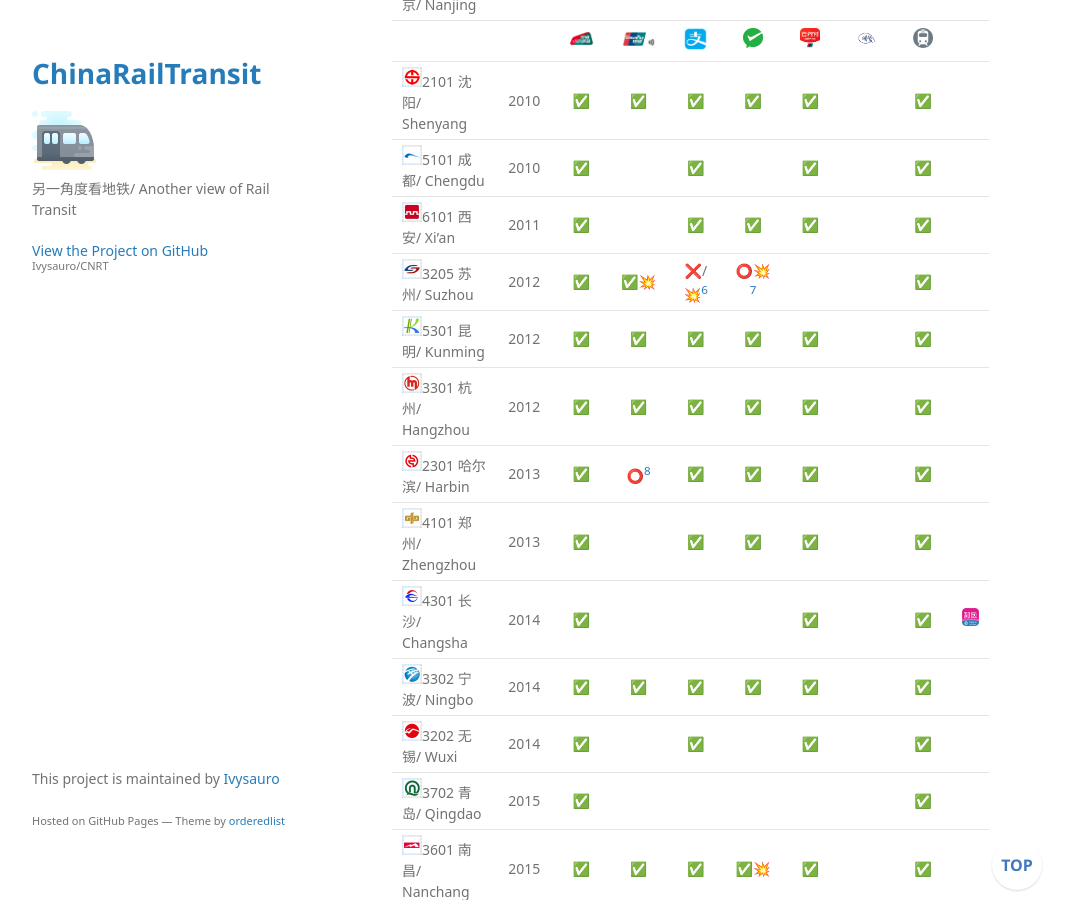
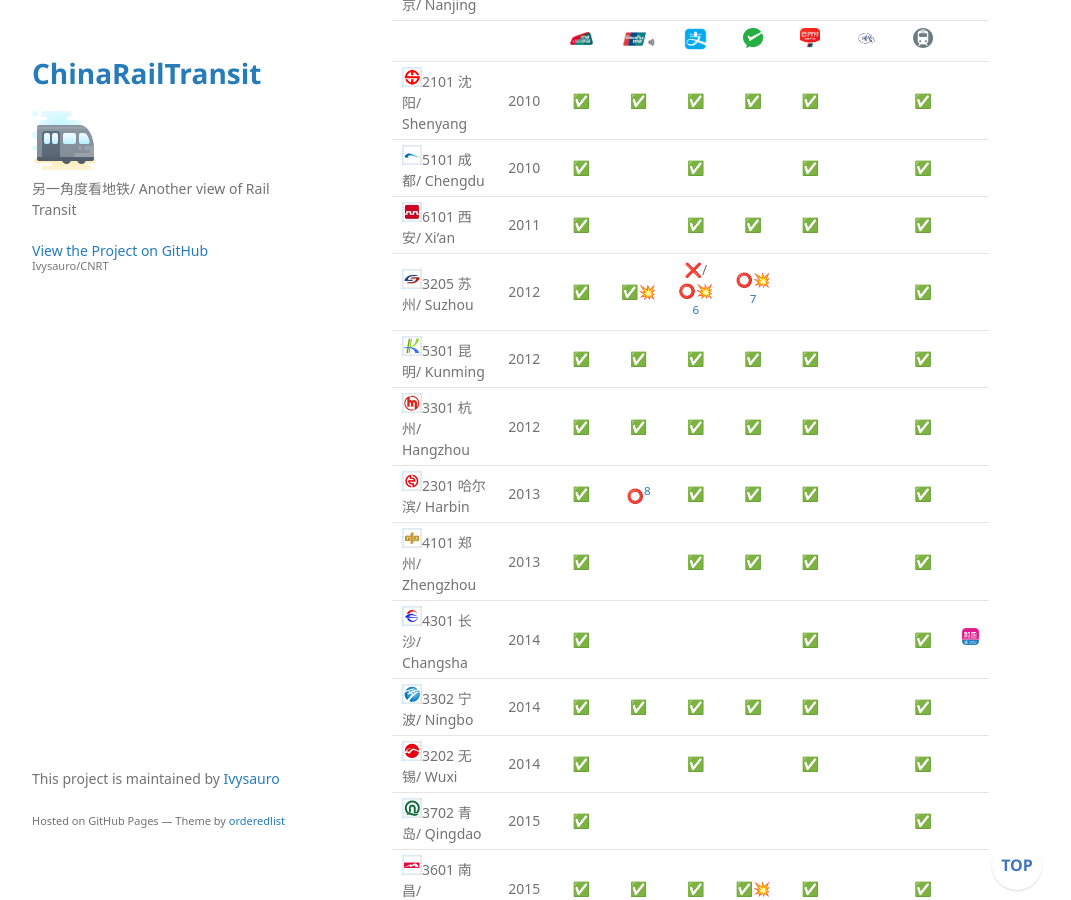
Before and after one commit to Ivysauro/CNRT, a Jekyll site: the page built from data/Pay.md, in a window 1280 px wide and 900 px high, scrolled down 1981 px. Shown: the whole window, without its empty margins (178-1249 px from the left). Built offline with Jekyll 4.4.1, drawn with Linux system fonts in a browser that asks for light colours; some web fonts are replaced; our own code applies the rules of GitHub Pages for plain Markdown files; a script that is not in the unit is left out.

Commit message:
🍉修复图标

```diff
--- a/data/Pay.md
+++ b/data/Pay.md
@@ -59,7 +59,7 @@
 | <img src="https://raw.githubusercontent.com/Ivysauro/CNRT/master/images/city/sy.gif" width="20" hegiht="20"/>2101 沈阳/ Shenyang | 2010 | ✅ | ✅ | ✅ | ✅ | ✅ | | ✅ | |
 | <img src="https://raw.githubusercontent.com/Ivysauro/CNRT/master/images/city/cd.gif" width="20" hegiht="20"/>5101 成都/ Chengdu | 2010 | ✅ | | ✅ | | ✅ | | ✅ | |
 | <img src="https://raw.githubusercontent.com/Ivysauro/CNRT/master/images/city/xa.gif" width="20" hegiht="20"/>6101 西安/ Xi'an | 2011 | ✅ | | ✅ | ✅ | ✅ | | ✅ | |
-| <img src="https://raw.githubusercontent.com/Ivysauro/CNRT/master/images/city/suz.gif" width="20" hegiht="20"/>3205 苏州/ Suzhou | 2012 | ✅ | ✅💥 | ❌/💥[^suz] | ⭕💥[^suz2] | |  |✅ | |
+| <img src="https://raw.githubusercontent.com/Ivysauro/CNRT/master/images/city/suz.gif" width="20" hegiht="20"/>3205 苏州/ Suzhou | 2012 | ✅ | ✅💥 | ❌/⭕💥[^suz] | ⭕💥[^suz2] | |  |✅ | |
 | <img src="https://raw.githubusercontent.com/Ivysauro/CNRT/master/images/city/km.gif" width="20" hegiht="20"/>5301 昆明/ Kunming | 2012 | ✅ | ✅ | ✅ | ✅ | ✅ |  |✅ | |
 | <img src="https://raw.githubusercontent.com/Ivysauro/CNRT/master/images/city/hz.gif" width="20" hegiht="20"/>3301 杭州/ Hangzhou | 2012 | ✅ | ✅ | ✅ | ✅ | ✅ |  |✅ | |
 | <img src="https://raw.githubusercontent.com/Ivysauro/CNRT/master/images/city/hrb.gif" width="20" hegiht="20"/>2301 哈尔滨/ Harbin | 2013 | ✅ | ⭕[^hrb] | ✅ | ✅ | ✅ | | ✅ | |
```
